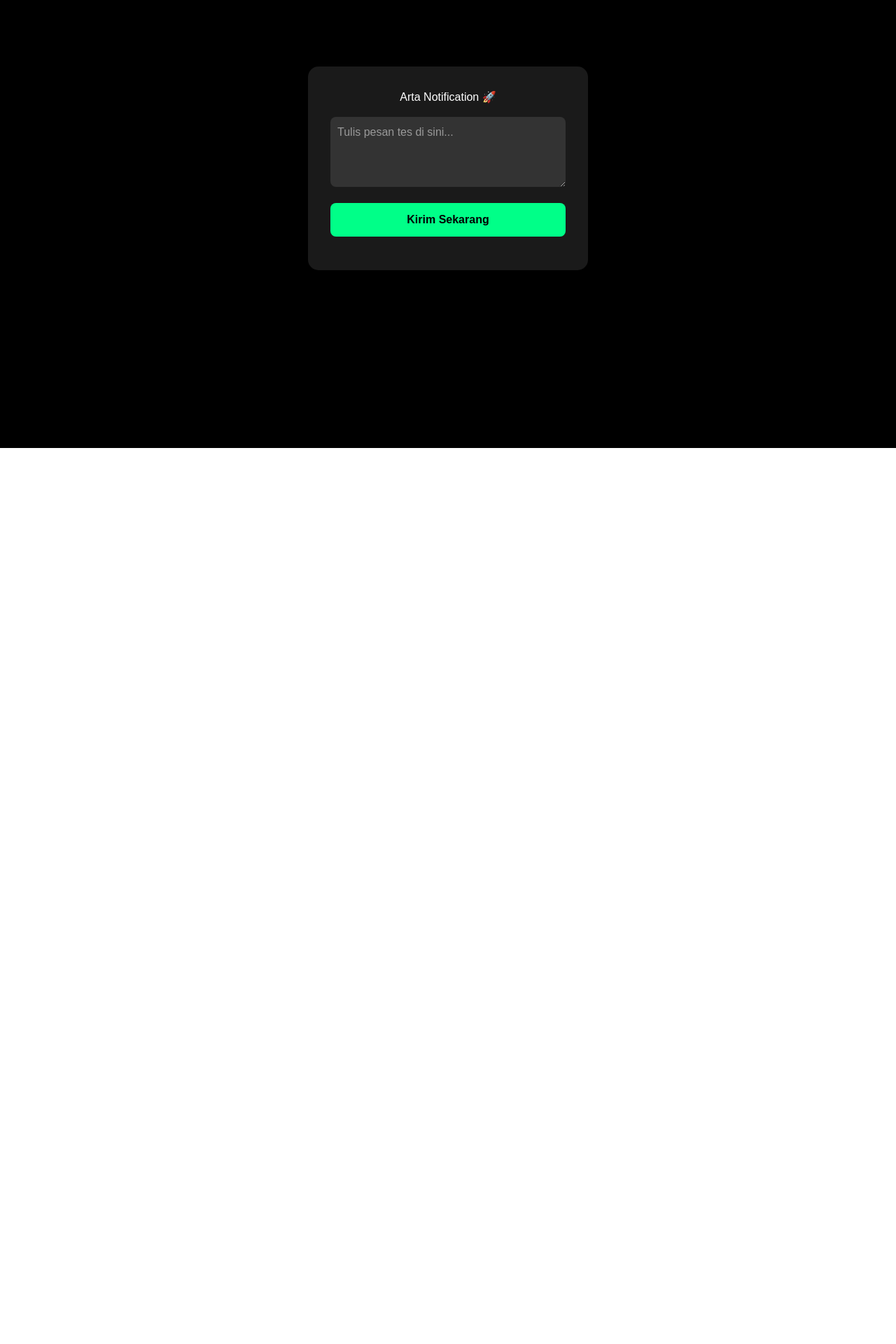
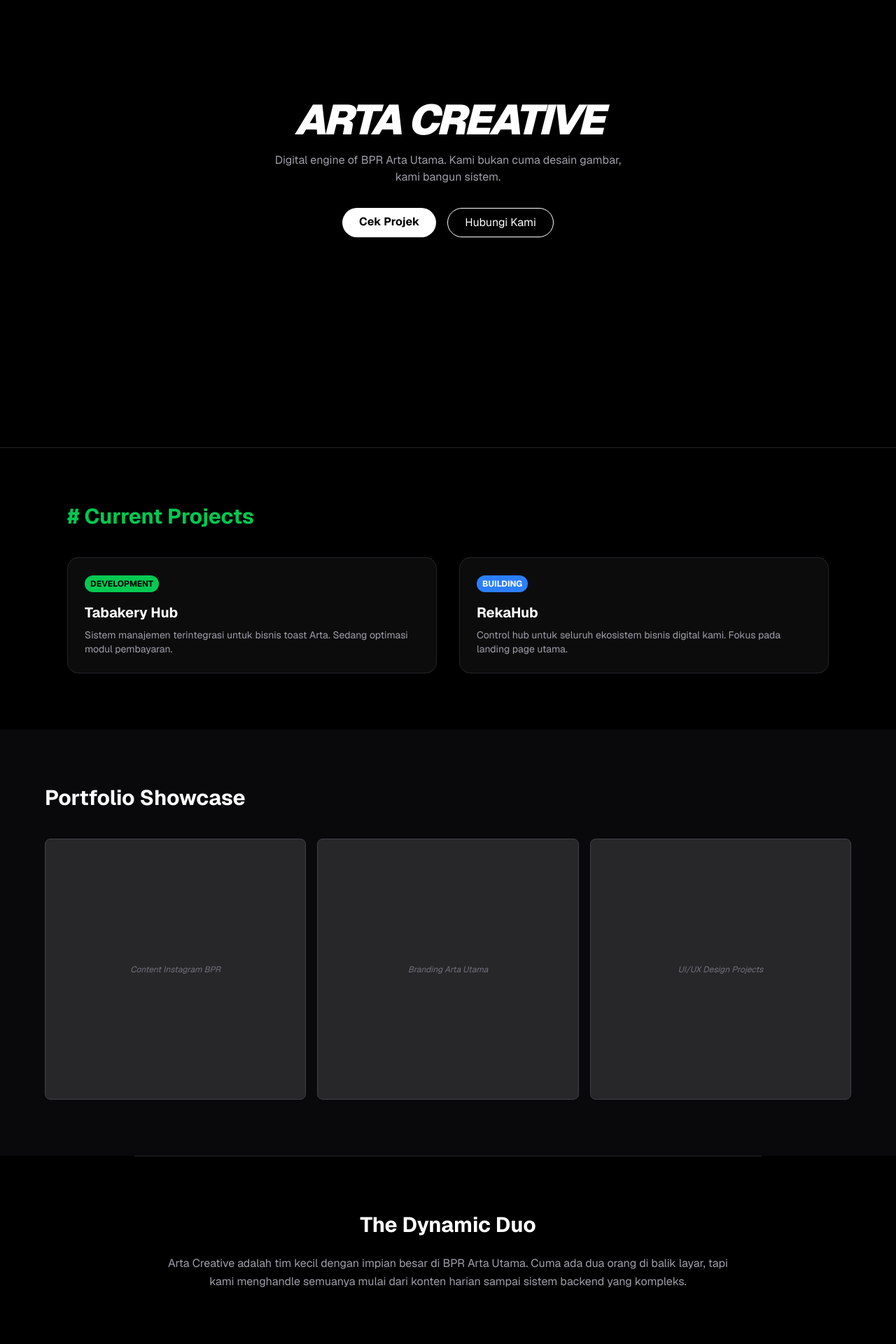
Before and after one commit to AnggaZay/arta-notification, a Next.js app: page / in a window 1280 px wide. Shown: the part 160-2080 px from the top of the page at 70% size. Before the commit the page ends 800 px from the top, so only its background shows below. Built offline with nearby package versions, Linux system fonts and the light colour scheme.

Commit message:
UI Arta Creative Portfolio ready

```diff
--- a/app/api/send-wa/route.ts
+++ b/app/api/send-wa/route.ts
@@ -7,7 +7,7 @@
 
     // Data Fonnte lu yang tadi
     const token = 'fNbbV7sEdM81EWv44hMi';
-    const target = '087794274408';
+    const target = '6287794274408';
 
     const formData = new FormData();
     formData.append('target', target);
--- a/app/page.tsx
+++ b/app/page.tsx
@@ -1,52 +1,98 @@
 'use client';
 import { useState } from 'react';
 
-export default function Home() {
+export default function ArtaCreative() {
   const [pesan, setPesan] = useState('');
   const [status, setStatus] = useState('');
 
-  const kirimWA = async () => {
-    if (!pesan) return alert("Isi pesannya dulu, Bos!");
+  const kirimNotif = async () => {
+    if (!pesan) return alert("Tulis pesan dulu, Ngga!");
     setStatus('⌛ Mengirim...');
-
     try {
       const res = await fetch('/api/send-wa', {
         method: 'POST',
         headers: { 'Content-Type': 'application/json' },
-        body: JSON.stringify({ message: pesan }),
+        body: JSON.stringify({ message: `Request Kreatif Baru: ${pesan}` }),
       });
-
       const data = await res.json();
-
       if (data.success) {
-        setStatus('✅ Notif WA Berhasil Masuk!');
+        setStatus('✅ Notif terkirim ke Tim Kreatif!');
         setPesan('');
-      } else {
-        setStatus('❌ Gagal: ' + data.log);
-      }
-    } catch (err) {
-      setStatus('❌ Error Koneksi ke API');
-    }
+      } else { setStatus('❌ Gagal kirim'); }
+    } catch (err) { setStatus('❌ Error API'); }
   };
 
   return (
-    <main style={{ backgroundColor: '#000', color: '#fff', minHeight: '100vh', display: 'flex', justifyContent: 'center', alignItems: 'center', fontFamily: 'sans-serif' }}>
-      <div style={{ backgroundColor: '#1a1a1a', padding: '2rem', borderRadius: '15px', width: '100%', maxWidth: '400px', textAlign: 'center' }}>
-        <h2 style={{ marginBottom: '1rem' }}>Arta Notification 🚀</h2>
+    <div className="bg-black text-white min-h-screen font-sans selection:bg-green-500">
+      {/* --- HERO SECTION --- */}
+      <section className="h-screen flex flex-col justify-center items-center text-center px-4 border-b border-zinc-800">
+        <h1 className="text-6xl font-black mb-4 tracking-tighter italic">ARTA CREATIVE</h1>
+        <p className="text-zinc-400 max-w-lg">Digital engine of BPR Arta Utama. Kami bukan cuma desain gambar, kami bangun sistem.</p>
+        <div className="mt-8 flex gap-4">
+          <a href="#projek" className="bg-white text-black px-6 py-2 rounded-full font-bold">Cek Projek</a>
+          <a href="#contact" className="border border-white px-6 py-2 rounded-full">Hubungi Kami</a>
+        </div>
+      </section>
+
+      {/* --- PROJEK (ON-GOING) --- */}
+      <section id="projek" className="py-20 px-8 max-w-6xl mx-auto">
+        <h2 className="text-3xl font-bold mb-10 text-green-500"># Current Projects</h2>
+        <div className="grid md:grid-cols-2 gap-8">
+          <div className="border border-zinc-800 p-6 rounded-2xl bg-zinc-900/50">
+            <span className="text-xs bg-green-500 text-black px-2 py-1 rounded-full font-bold">DEVELOPMENT</span>
+            <h3 className="text-xl font-bold mt-4">Tabakery Hub</h3>
+            <p className="text-zinc-400 mt-2 text-sm">Sistem manajemen terintegrasi untuk bisnis toast Arta. Sedang optimasi modul pembayaran.</p>
+          </div>
+          <div className="border border-zinc-800 p-6 rounded-2xl bg-zinc-900/50">
+            <span className="text-xs bg-blue-500 text-white px-2 py-1 rounded-full font-bold">BUILDING</span>
+            <h3 className="text-xl font-bold mt-4">RekaHub</h3>
+            <p className="text-zinc-400 mt-2 text-sm">Control hub untuk seluruh ekosistem bisnis digital kami. Fokus pada landing page utama.</p>
+          </div>
+        </div>
+      </section>
+
+      {/* --- PORTFOLIO (RESULTS) --- */}
+      <section id="portfolio" className="py-20 bg-zinc-950 px-8">
+        <div className="max-w-6xl mx-auto">
+          <h2 className="text-3xl font-bold mb-10">Portfolio Showcase</h2>
+          <div className="grid grid-cols-2 md:grid-cols-3 gap-4">
+            {/* Lu tinggal ganti src gambarnya nanti */}
+            <div className="aspect-square bg-zinc-800 rounded-lg overflow-hidden flex items-center justify-center text-zinc-500 italic text-xs border border-zinc-700">Content Instagram BPR</div>
+            <div className="aspect-square bg-zinc-800 rounded-lg overflow-hidden flex items-center justify-center text-zinc-500 italic text-xs border border-zinc-700">Branding Arta Utama</div>
+            <div className="aspect-square bg-zinc-800 rounded-lg overflow-hidden flex items-center justify-center text-zinc-500 italic text-xs border border-zinc-700">UI/UX Design Projects</div>
+          </div>
+        </div>
+      </section>
+
+      {/* --- ABOUT US --- */}
+      <section className="py-20 px-8 max-w-4xl mx-auto text-center border-t border-zinc-800">
+        <h2 className="text-3xl font-bold mb-6">The Dynamic Duo</h2>
+        <p className="text-zinc-400 leading-relaxed">
+          Arta Creative adalah tim kecil dengan impian besar di BPR Arta Utama. Cuma ada dua orang di balik layar,
+          tapi kami menghandle semuanya mulai dari konten harian sampai sistem backend yang kompleks.
+        </p>
+      </section>
+
+      {/* --- CONTACT (WA NOTIF) --- */}
+      <section id="contact" className="py-20 px-8 bg-green-500 text-black">
+        <div className="max-w-2xl mx-auto text-center">
+          <h2 className="text-3xl font-black mb-4">Butuh Bantuan Kreatif?</h2>
+          <p className="mb-8 font-medium">Tulis pesanmu, tim kami akan langsung dapet notif WA!</p>
           <textarea
-          placeholder="Tulis pesan tes di sini..."
+            className="w-full p-4 rounded-xl border-none focus:ring-2 focus:ring-black bg-white text-black mb-4 h-32"
+            placeholder="Contoh: Ngga, tolong buatin desain buat promo deposito dong..."
             value={pesan}
             onChange={(e) => setPesan(e.target.value)}
-          style={{ width: '100%', height: '100px', padding: '10px', borderRadius: '8px', border: 'none', marginBottom: '1rem', backgroundColor: '#333', color: '#fff' }}
           />
           <button
-          onClick={kirimWA}
-          style={{ width: '100%', padding: '12px', borderRadius: '8px', border: 'none', backgroundColor: '#00ff88', color: '#000', fontWeight: 'bold', cursor: 'pointer' }}
+            onClick={kirimNotif}
+            className="bg-black text-white px-8 py-4 rounded-full font-bold hover:scale-105 transition-transform"
           >
-          Kirim Sekarang
+            Kirim Request via WA
           </button>
-        <p style={{ marginTop: '1rem', fontSize: '0.9rem', color: status.includes('✅') ? '#00ff88' : '#ff4444' }}>{status}</p>
+          <p className="mt-4 text-sm font-bold italic">{status}</p>
         </div>
-    </main>
+      </section>
+    </div>
   );
 }
```
Lines whose indentation alone changed are shown as unchanged.
